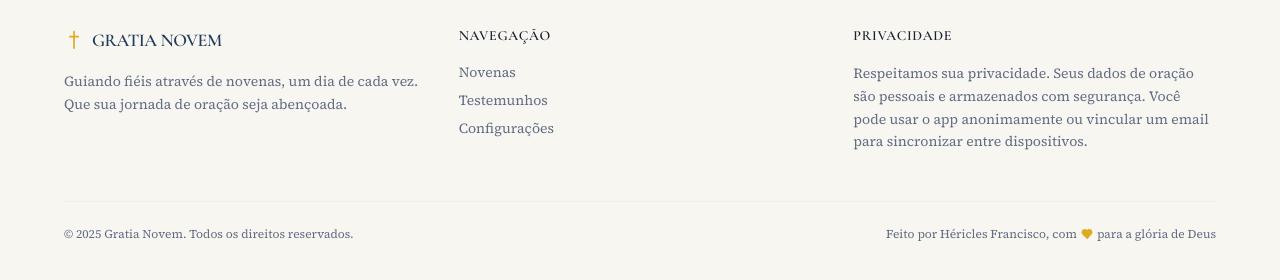
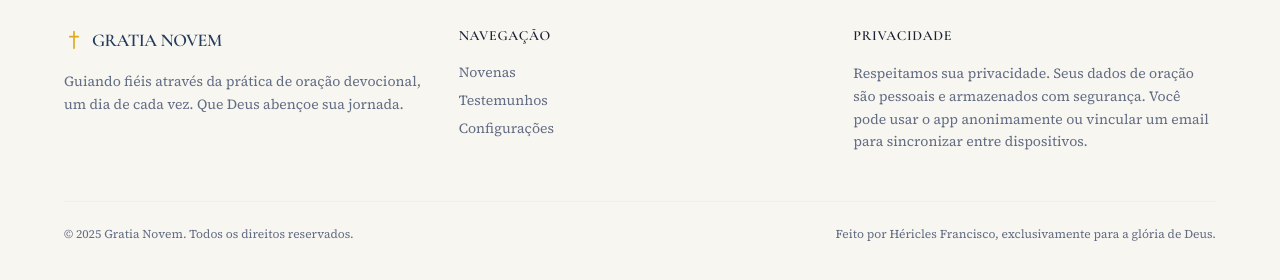
Before and after one commit to hericlessssss/gratianovem, a React (Vite) app: page / in a window 1280 px wide. Shown: the part 1442-1722 px from the top of the page. Built offline with nearby package versions, Linux system fonts and the light colour scheme; no server answers; the database is empty; the HTML template or start-up script is replaced by a standard one.

Commit message:
fix(footer)(docs): ajuste de informações no footer e remoção de imagem do readme

```diff
--- a/src/components/layout/Footer.tsx
+++ b/src/components/layout/Footer.tsx
@@ -18,8 +18,8 @@ const Footer = () => {
               </span>
             </div>
             <p className="text-sm text-muted-foreground leading-relaxed">
-              Guiando fiéis através de novenas, um dia de cada vez.
-              Que sua jornada de oração seja abençoada.
+              Guiando fiéis através da prática de oração devocional, um dia de cada vez.
+              Que Deus abençoe sua jornada.
             </p>
           </div>
 
@@ -68,7 +68,7 @@ const Footer = () => {
             © {new Date().getFullYear()} Gratia Novem. Todos os direitos reservados.
           </p>
           <p className="text-xs text-muted-foreground flex items-center gap-1">
-            Feito por Héricles Francisco, com <Heart className="h-3 w-3 text-gold fill-gold" /> para a glória de Deus
+            Feito por Héricles Francisco, exclusivamente para a glória de Deus.
           </p>
         </div>
       </div>
```
Also changed, not shown: 1 other file (tests, documents, lock files or other folders).
